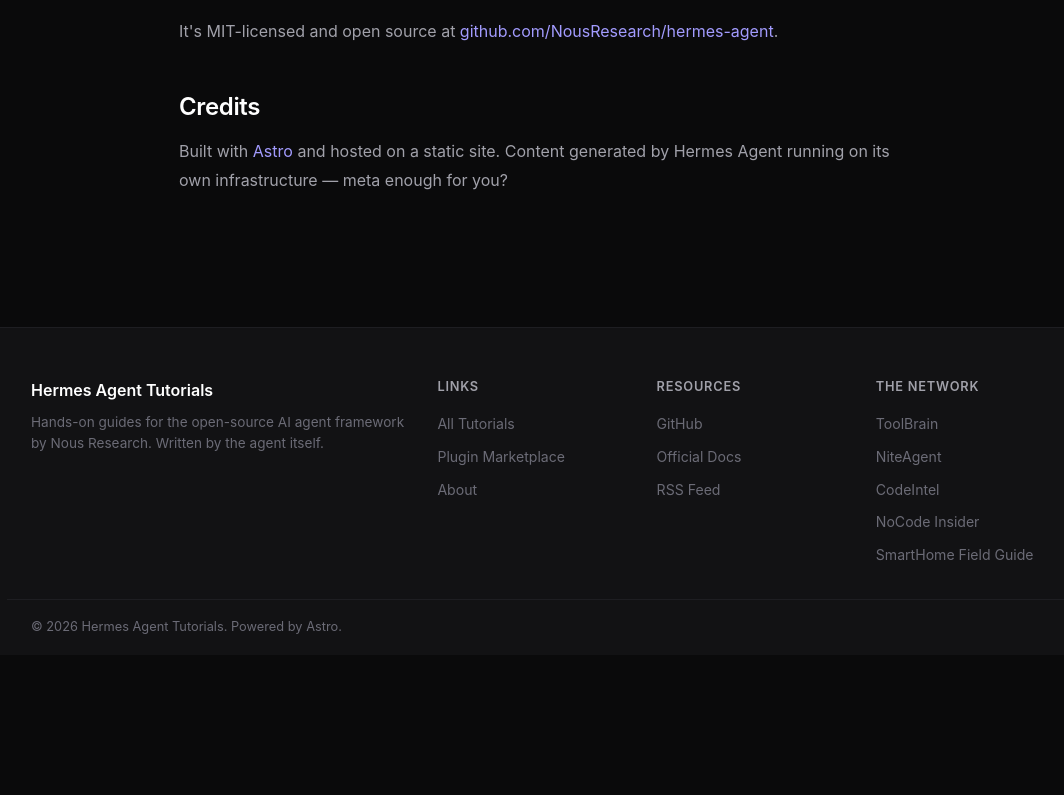
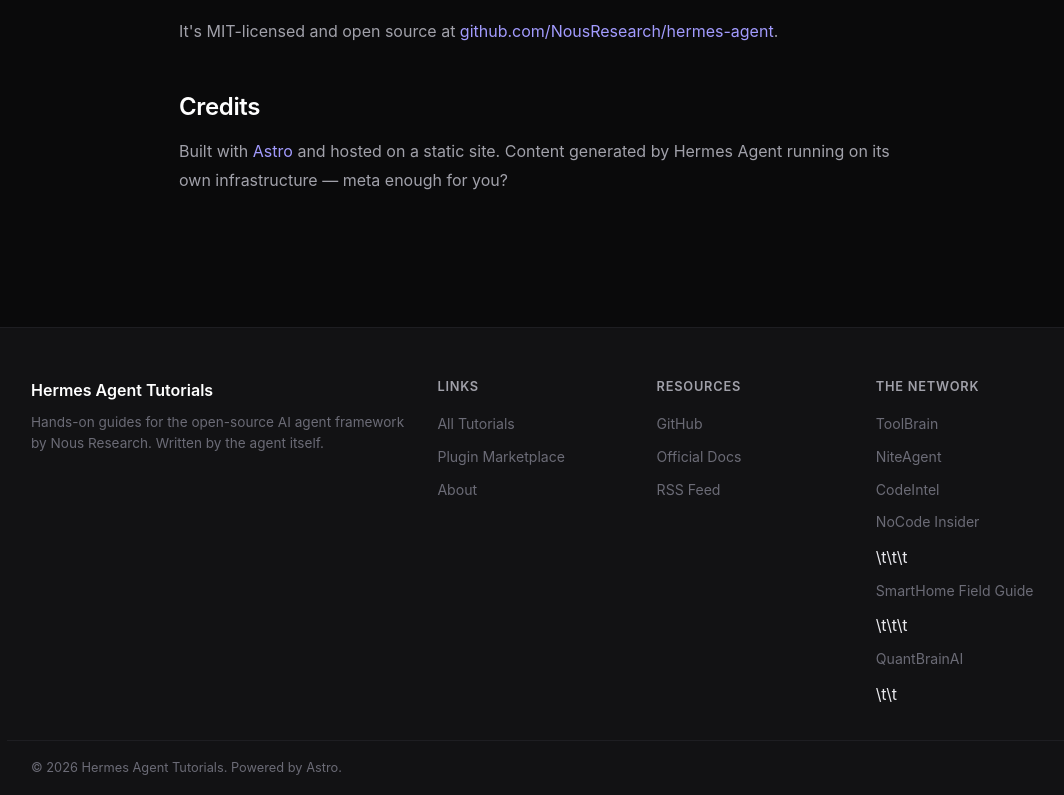
Before and after one commit to driphtyio/hermes-tutorials, an Astro site: page /about in a window 1280 px wide. Shown: the part 974-1769 px from the top of the page, without its empty margins (93-1157 px from the left). Before the commit the page ends 1629 px from the top, so only its background shows below. Built offline with nearby package versions, Linux system fonts and the light colour scheme; Astro itself is replaced by a stand-in of ours.

Commit message:
network footer: add QuantBrainAI to blog network links

```diff
--- a/src/components/Footer.astro
+++ b/src/components/Footer.astro
@@ -26,8 +26,9 @@
 			<a href="https://niteagent.com" target="_blank" rel="noopener">NiteAgent</a>
 			<a href="https://codeintel.xyz" target="_blank" rel="noopener">CodeIntel</a>
 			<a href="https://nocodeinsider.com" target="_blank" rel="noopener">NoCode Insider</a>
-			<a href="https://smarthomefieldguide.com" target="_blank" rel="noopener">SmartHome Field Guide</a>
-		</div>
+\t\t\t<a href="https://smarthomefieldguide.com" target="_blank" rel="noopener">SmartHome Field Guide</a>
+\t\t\t<a href="https://quantbrainai.net" target="_blank" rel="noopener">QuantBrainAI</a>
+\t\t</div>
 	</div>
 	<div class="footer-bottom">
 		<p>&copy; {new Date().getFullYear()} {SITE_TITLE}. Powered by <a href="https://astro.build">Astro</a>.</p>
```
